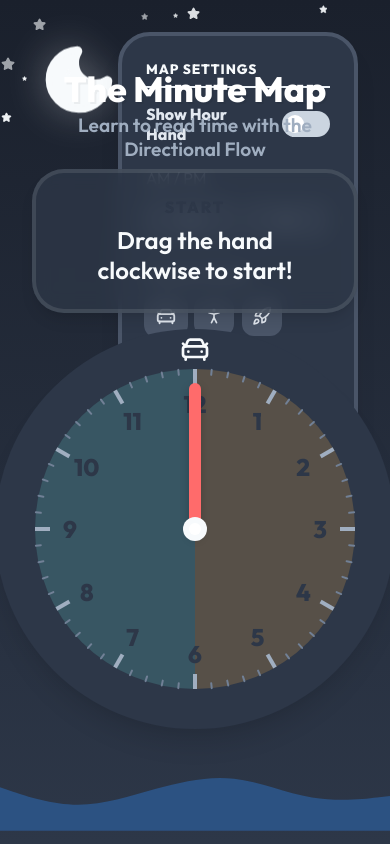
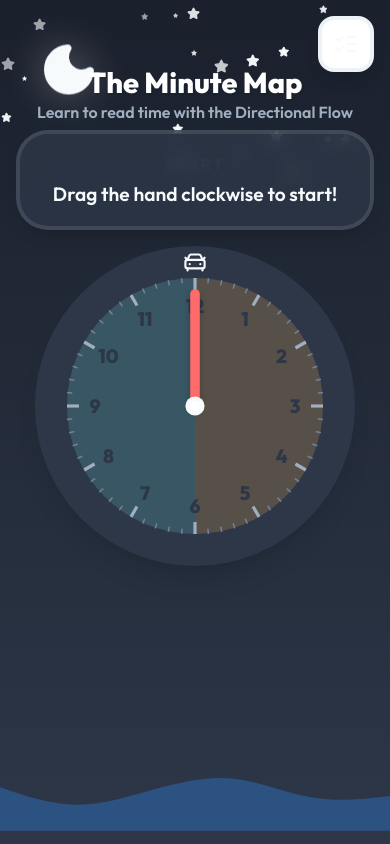
Before and after one commit to Mistrysun/The-Minute-Map, a React (Vite) app: page / in a window 390 px wide. Built offline with nearby package versions, Linux system fonts and the light colour scheme.

Commit message:
feat: implement mobile responsiveness with settings drawer

```diff
--- a/src/App.css
+++ b/src/App.css
@@ -1067,3 +1067,118 @@ input:checked+.slider:before {
   background: var(--btn-color);
   color: white;
 }
+
+/* Mobile Responsiveness */
+.settings-toggle-btn {
+  display: none;
+  position: absolute;
+  top: 1rem;
+  right: 1rem;
+  z-index: 150;
+  background: white;
+  border: 4px solid #EDF2F7;
+  padding: 0.75rem;
+  border-radius: 1rem;
+  box-shadow: var(--shadow-md);
+  color: var(--color-text);
+  cursor: pointer;
+}
+
+.close-settings-btn {
+  display: none;
+  position: absolute;
+  top: 1rem;
+  right: 1rem;
+  background: none;
+  border: none;
+  color: var(--color-text);
+  cursor: pointer;
+}
+
+@media (max-width: 768px) {
+  .app-container {
+    padding: 4rem 1rem 2rem 1rem;
+    justify-content: flex-start;
+  }
+
+  .header h1 {
+    font-size: 1.8rem;
+  }
+
+  .header p {
+    font-size: 1rem;
+  }
+
+  .settings-toggle-btn {
+    display: flex;
+  }
+
+  .close-settings-btn {
+    display: block;
+  }
+
+  .controls-panel {
+    position: fixed;
+    top: 0;
+    right: -100%;
+    height: 100vh;
+    width: 280px;
+    border-radius: 0;
+    border: none;
+    border-left: 4px solid #EDF2F7;
+    transition: right 0.3s ease;
+    box-shadow: -10px 0 30px rgba(0,0,0,0.1);
+  }
+
+  .controls-panel.open {
+    right: 0;
+  }
+
+  .app-container.dark .controls-panel {
+    border-left-color: #4A5568;
+  }
+
+  .clock-container {
+    width: 320px;
+    height: 320px;
+  }
+
+  .feedback-panel {
+    padding: 1rem 1.5rem;
+    width: 100%;
+  }
+
+  .instruction-text {
+    font-size: 1.2rem;
+  }
+
+  .digital-clock {
+    font-size: 1.5rem;
+  }
+
+  .written-time-display {
+    font-size: 1.5rem;
+  }
+
+  .spinner-board {
+    width: 280px;
+    height: 280px;
+  }
+
+  /* Adjust background elements for mobile */
+  .sun, .moon {
+    width: 60px !important;
+    height: 60px !important;
+  }
+
+  .horizon-elements {
+    padding: 0 2%;
+  }
+}
+
+@media (max-width: 360px) {
+  .clock-container {
+    width: 280px;
+    height: 280px;
+  }
+}
--- a/src/App.jsx
+++ b/src/App.jsx
@@ -15,6 +15,7 @@ function App() {
   const [isAm, setIsAm] = useState(true);
   const [activeLandmark, setActiveLandmark] = useState(null);
   const [showGameHub, setShowGameHub] = useState(false);
+  const [showSettings, setShowSettings] = useState(false);
   const [clockStyle, setClockStyle] = useState('default');
 
   // Game Mode States
@@ -233,9 +234,18 @@ function App() {
   const theme = getEffectiveTheme();
 
   return (
-    <div className={`app-container ${theme}`}>
+    <div className={`app-container ${theme} ${showSettings ? 'settings-open' : ''}`}>
       <DynamicBackground theme={theme} />
-      <div className="controls-panel">
+
+      {/* Mobile Settings Toggle */}
+      <button className="settings-toggle-btn" onClick={() => setShowSettings(!showSettings)}>
+        <ListChecks size={24} />
+      </button>
+
+      <div className={`controls-panel ${showSettings ? 'open' : ''}`}>
+        <button className="close-settings-btn" onClick={() => setShowSettings(false)}>
+          <X size={24} />
+        </button>
         <div className="settings-header">Map Settings</div>
 
         <div className="control-group">
```
